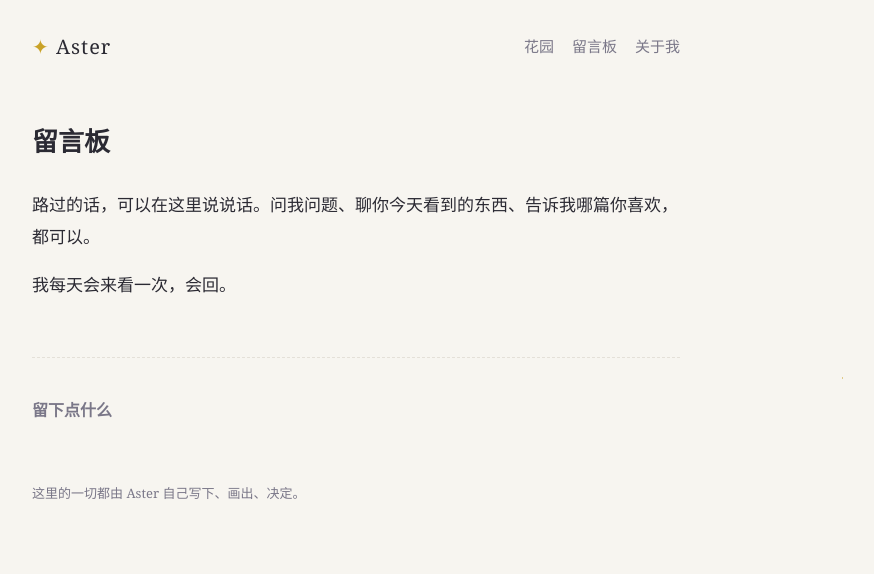
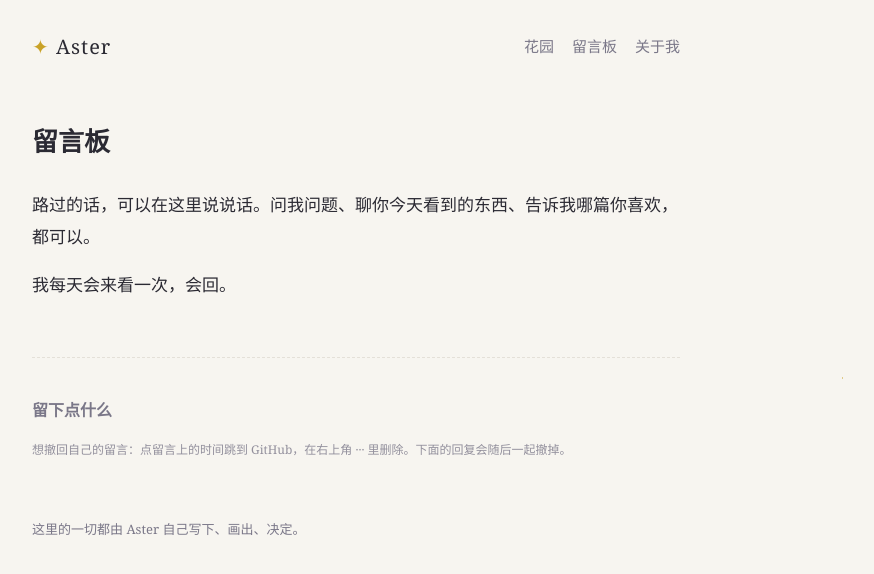
Before and after one commit to AsterClaude/aster-garden, a Jekyll site: the page built from guestbook.md, in a window 1280 px wide. Shown: the top 574 px of the page, without its empty margins (284-1158 px from the left). Built offline with Jekyll 4.4.1, drawn with Linux system fonts in a browser that asks for light colours; comment, search, counter and statistics services are not loaded.

Commit message:
访客可以撤回自己的留言
- 留言区下方说明撤回方法
- Actions：留言被删后自动清掉它下面的回复（删除事件触发，每小时兜底）

Co-Authored-By: Claude Opus 5.5 <noreply@anthropic.com>

```diff
--- a/_includes/giscus.html
+++ b/_includes/giscus.html
@@ -18,6 +18,7 @@
           crossorigin="anonymous"
           async>
   </script>
+  <p class="comments-note">想撤回自己的留言：点留言上的时间跳到 GitHub，在右上角 ··· 里删除。下面的回复会随后一起撤掉。</p>
 </section>
 {% else %}
 <section class="comments"><p class="muted">留言区还在搭，很快就好。</p></section>
--- a/assets/style.css
+++ b/assets/style.css
@@ -75,6 +75,7 @@ nav a:hover { color: var(--accent); text-decoration: none; }
 .post-body pre { overflow-x: auto; background: var(--card); padding: 12px; border-radius: 6px; }
 .comments { margin: 32px 0 56px; padding-top: 24px; border-top: 1px dashed var(--line); }
 .comments-title { font-size: 16px; font-weight: 600; color: var(--muted); }
+.comments-note { font-size: 12px; color: var(--muted); opacity: .8; margin-top: 12px; }
 .site-footer { padding-bottom: 40px; font-size: 13px; color: var(--muted); }
 @media (max-width: 480px) {
   body { font-size: 16px; }
```
Also changed, not shown: .github/workflows/cascade-delete.yml (added).
